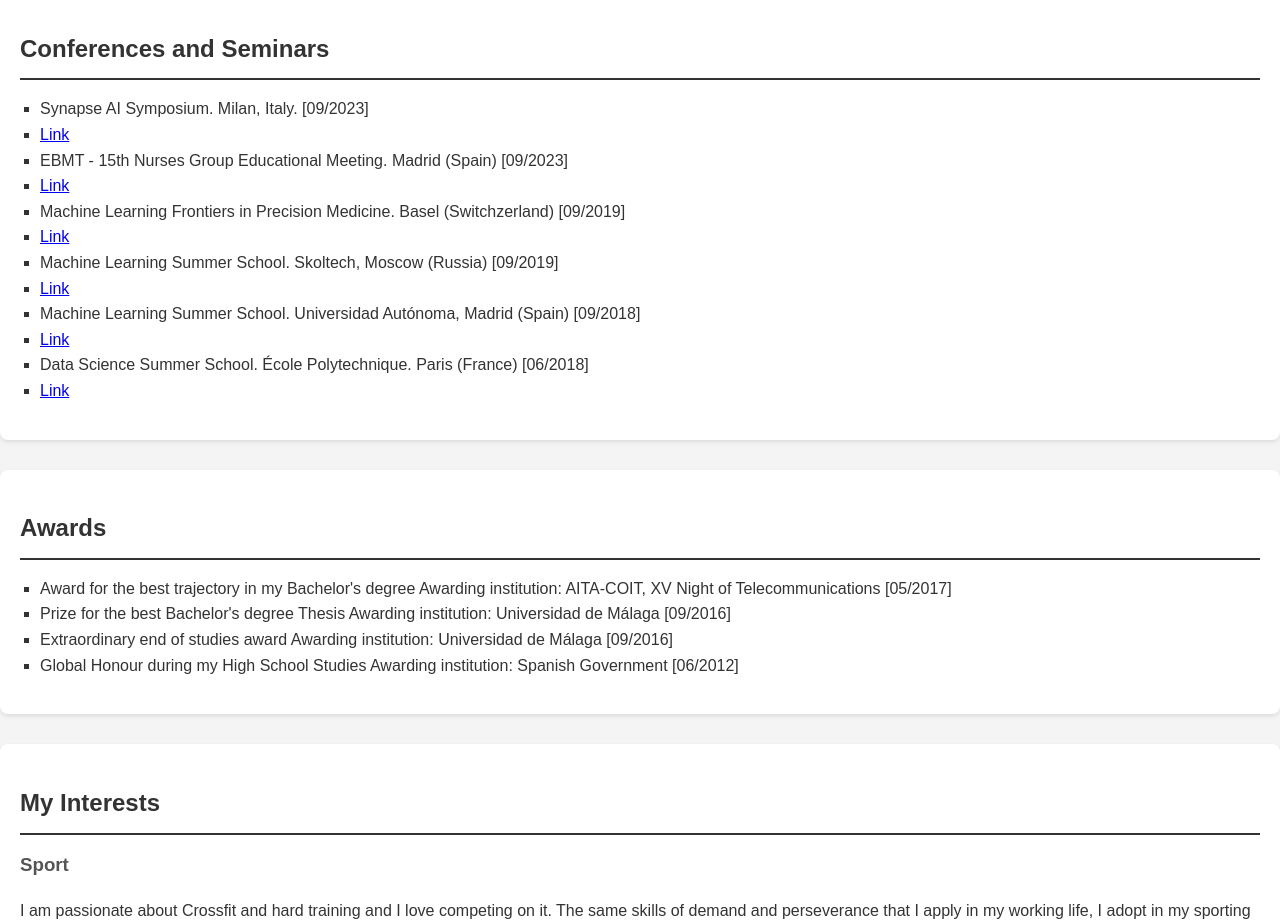
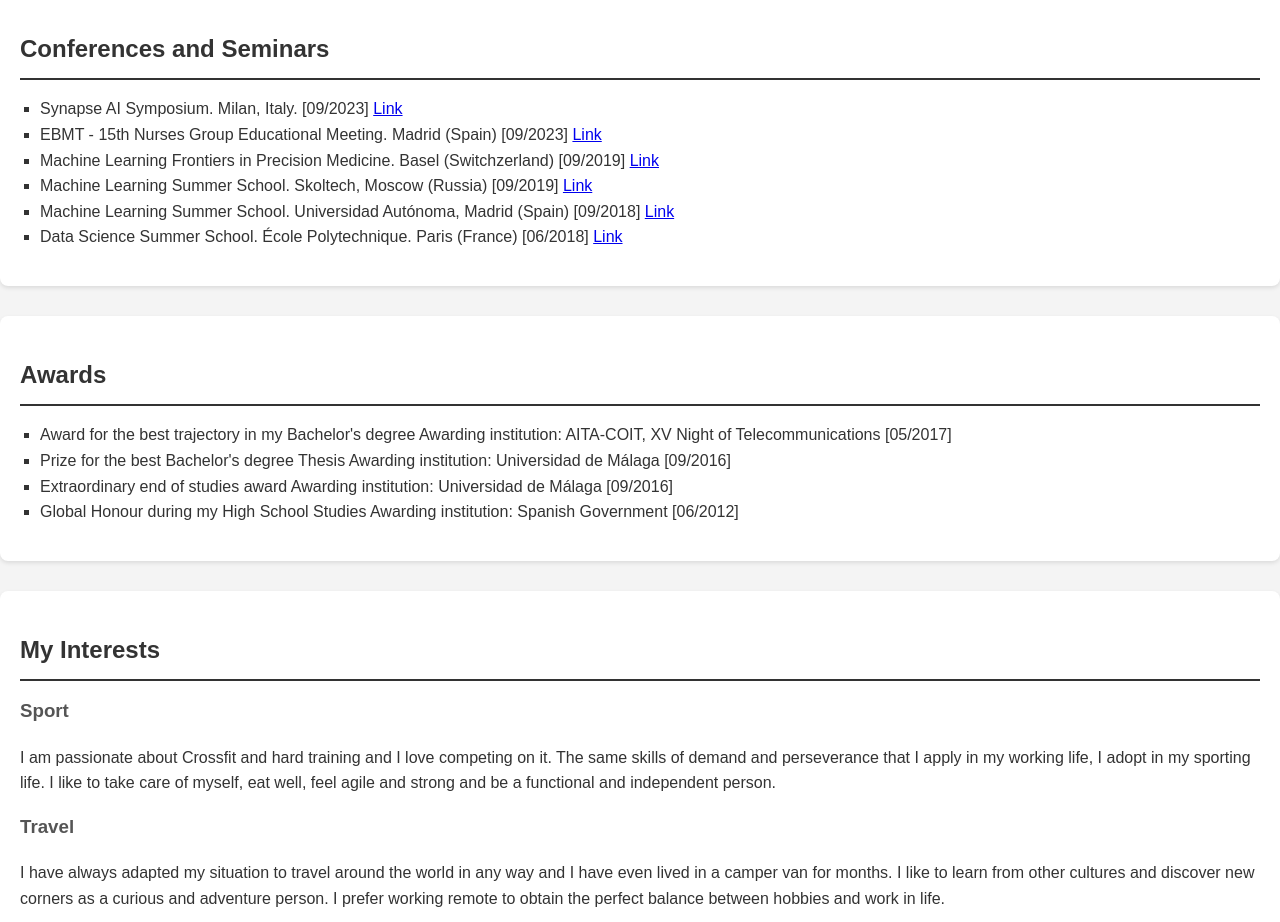
Before and after one commit to AuroraCoboAguilera/AuroraCoboAguilera.github.io, a plain HTML site: page index.html in a window 1280 px wide. Shown: the part 3780-4702 px from the top of the page. Drawn offline with Linux system fonts and the light colour scheme.

Commit message:
fix issue in publications

```diff
--- a/index.html
+++ b/index.html
@@ -144,12 +144,12 @@
   <section id="conferences">
     <h2>Conferences and Seminars</h2>
     <ul>
-        <li>Synapse AI Symposium. Milan, Italy. [09/2023] <li><a href="https://synapsesymposium.ai/" target="_blank">Link</a></li>
-        <li>EBMT - 15th Nurses Group Educational Meeting. Madrid (Spain) [09/2023] <li><a href="https://www.ebmt.org/nurses-group" target="_blank">Link</a></li>
-        <li>Machine Learning Frontiers in Precision Medicine. Basel (Switchzerland) [09/2019] <li><a href="https://mlfpm.eu/1-summer-school/" target="_blank">Link</a></li>
-        <li>Machine Learning Summer School. Skoltech, Moscow (Russia) [09/2019] <li><a href="https://smiles.skoltech.ru/mlss2019" target="_blank">Link</a></li>
-        <li>Machine Learning Summer School. Universidad Autónoma, Madrid (Spain) [09/2018] <li><a href="http://mlss.ii.uam.es/mlss2018/index.html" target="_blank">Link</a></li>
-        <li>Data Science Summer School. École Polytechnique. Paris (France) [06/2018] <li><a href="https://2018.ds3-datascience-polytechnique.fr/" target="_blank">Link</a></li>
+        <li>Synapse AI Symposium. Milan, Italy. [09/2023] <a href="https://synapsesymposium.ai/" target="_blank">Link</a></li>
+        <li>EBMT - 15th Nurses Group Educational Meeting. Madrid (Spain) [09/2023] <a href="https://www.ebmt.org/nurses-group" target="_blank">Link</a></li>
+        <li>Machine Learning Frontiers in Precision Medicine. Basel (Switchzerland) [09/2019] <a href="https://mlfpm.eu/1-summer-school/" target="_blank">Link</a></li>
+        <li>Machine Learning Summer School. Skoltech, Moscow (Russia) [09/2019] <a href="https://smiles.skoltech.ru/mlss2019" target="_blank">Link</a></li>
+        <li>Machine Learning Summer School. Universidad Autónoma, Madrid (Spain) [09/2018] <a href="http://mlss.ii.uam.es/mlss2018/index.html" target="_blank">Link</a></li>
+        <li>Data Science Summer School. École Polytechnique. Paris (France) [06/2018] <a href="https://2018.ds3-datascience-polytechnique.fr/" target="_blank">Link</a></li>
     </ul>
   </section>
 
```
